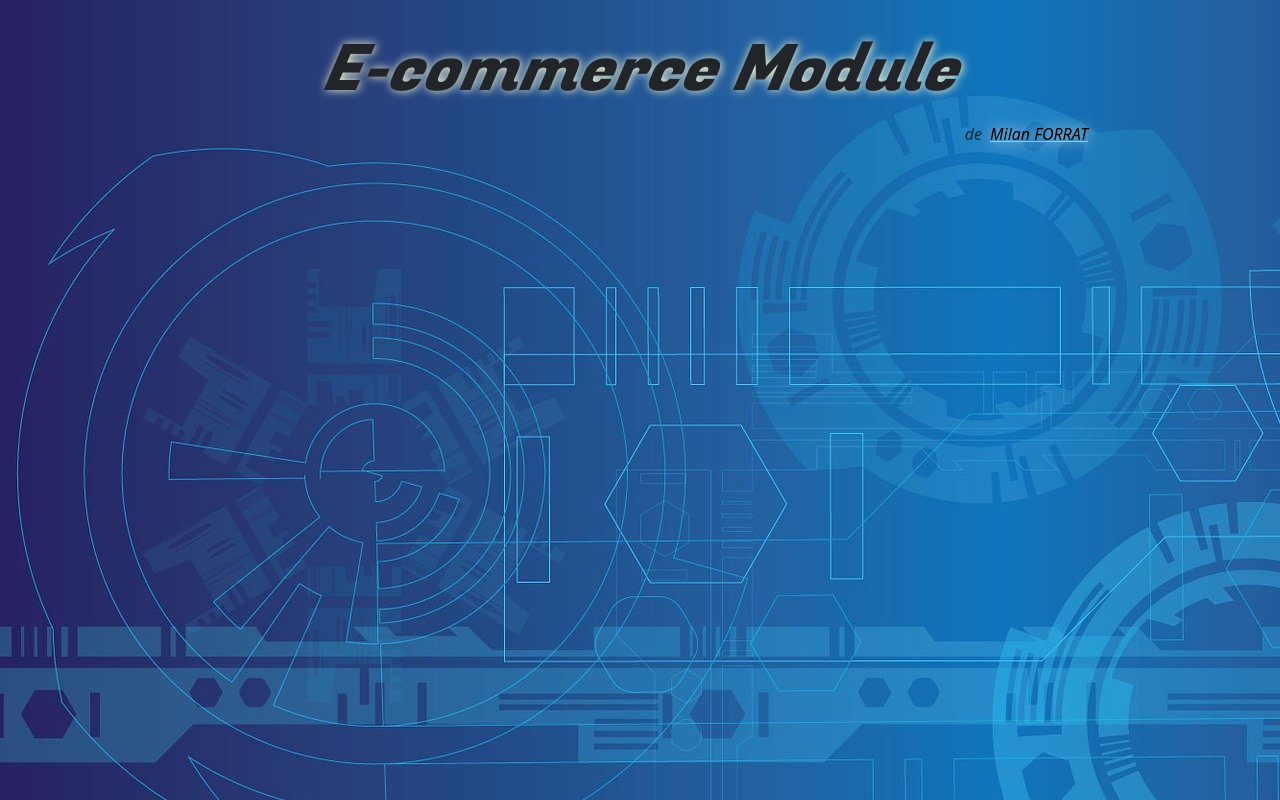
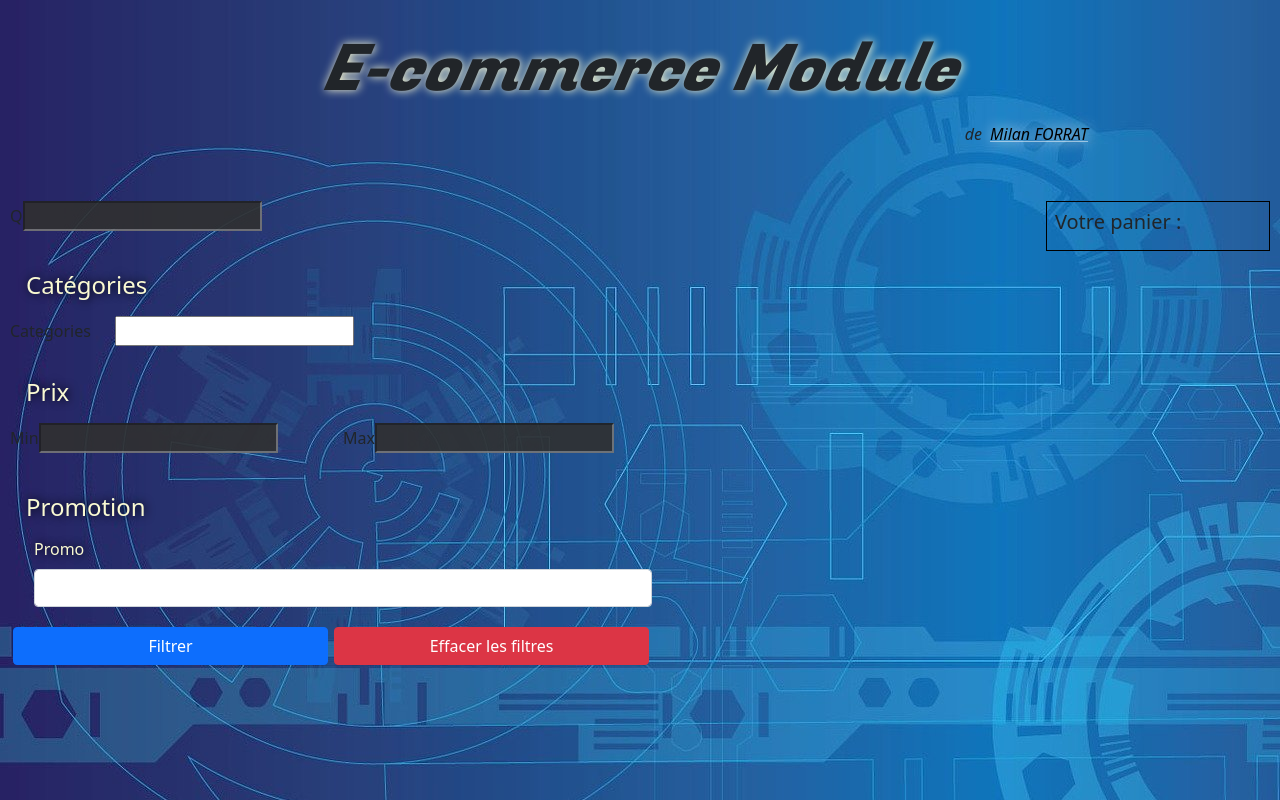
Before and after one commit to MilanForrat/E-commerce-Module, a Symfony app: template templates/product/index.html.twig in a window 1280 px wide. Run offline with Twig, Linux system fonts and the light colour scheme; the template is opened without the code that fills it, so the values that code supplies are empty; form fields are guessed from the names that the template uses; some libraries are stand-ins or nearby versions.

Commit message:
feat: filters and search bar working fine + reset option

```diff
--- a/composer.json
+++ b/composer.json
@@ -13,6 +13,7 @@
         "doctrine/doctrine-fixtures-bundle": "^3.4",
         "doctrine/doctrine-migrations-bundle": "^3.0",
         "doctrine/orm": "^2.8",
+        "knplabs/knp-paginator-bundle": "^5.4",
         "phpdocumentor/reflection-docblock": "^5.2",
         "sensio/framework-extra-bundle": "^5.1",
         "symfony/asset": "5.2.*",
--- a/config/bundles.php
+++ b/config/bundles.php
@@ -16,4 +16,5 @@ return [
     Nelmio\Alice\Bridge\Symfony\NelmioAliceBundle::class => ['dev' => true, 'test' => true],
     Fidry\AliceDataFixtures\Bridge\Symfony\FidryAliceDataFixturesBundle::class => ['dev' => true, 'test' => true],
     Hautelook\AliceBundle\HautelookAliceBundle::class => ['dev' => true, 'test' => true],
+    Knp\Bundle\PaginatorBundle\KnpPaginatorBundle::class => ['all' => true],
 ];
--- a/public/css/style.css
+++ b/public/css/style.css
@@ -1,6 +1,18 @@
 /*     GENERAL      */
 body{
   background-image: url(../images/background.jpg);
+}
+.container{
+  margin: 0 3vw 0 3vw;
+}
+.grid-container{
+  display: grid;
+  grid-gap: 15px;
+  padding: 10px;
+  grid-template-areas:
+  'header header header header header header'
+  'menu main main main main right'
+  'menu footer footer footer footer footer';
 }
 a{
   text-decoration: underline;
@@ -14,6 +26,7 @@ a:hover{
 /*     HEADER      */
 .top-header{
   text-align: center;
+  grid-area: header;
 }
 .top-header_title{
   margin: 2rem auto 1rem auto;
@@ -34,6 +47,9 @@ a:hover{
   text-shadow: rgb(255, 255, 255) 1px 0 15px;
 }
 /*     CARDS      */
+.main{
+  grid-area: main;
+}
 .grid{
   display: grid;
   grid-template-columns: repeat(3, 1fr);
@@ -46,7 +62,7 @@ a:hover{
   font-size: 1.4rem;
   text-shadow: rgb(0, 0, 0) 1px 0 10px;
 }
-.card-price{
+.card-price_number{
   font-weight: bold;
   font-size: 1.3rem;
   color: rgb(196, 232, 255);
@@ -62,10 +78,77 @@ a:hover{
   opacity: 0.8;
   background-color: #303030;
 }
+.card-promo_text{
+  font-size: smaller;
+  padding-top: 0.3rem;
+}
+.card-price{
+  display: flex;
+  justify-content: flex-end;
 
+}
+.card-categories{
+  color: rgb(141, 187, 201);
+  text-shadow: rgb(0, 0, 0) 1px 0 10px;
+}
 /*     FILTERS      */
-.filter{
+.menu{
+  grid-area: menu;
+}
+.filter_form{
   display: block;
   position: sticky;
-  top: 20px
+  top: 20px;
+
 }
+.filter-categories_title, .filter-prix_title, .filter-promo_title{
+  color: lightgoldenrodyellow;
+  text-shadow: rgb(0, 0, 0) 1px 0 10px;
+  margin: 1rem;
+}
+.filter-categories_input, .filter-promo_input{
+  color: lightgoldenrodyellow;
+  text-shadow: rgb(0, 0, 0) 1px 0 10px;
+  margin-left: 1.5rem;
+  margin-bottom: 1rem;
+}
+.form-group {
+  color: lightgoldenrodyellow;
+  text-shadow: rgb(0, 0, 0) 1px 0 10px;
+  margin-left: 1.5rem;
+}
+.filter-price-min_input, .filter-price-max_input, .filter-search_input{
+  opacity: 0.9;
+  margin-bottom: 0.5rem;
+  background-color: #303030;
+}
+.filter-price-min_input:focus, .filter-price-max_input:focus, .filter-search_input:focus{
+  background-color: #303030;
+  color: lightgoldenrodyellow;
+}
+
+.filter-price-min_input::placeholder, .filter-price-max_input::placeholder, .filter-search_input::placeholder{
+  color: lightgoldenrodyellow !important;
+}
+.filter-search_input{
+  margin-bottom: 1.5rem;
+}
+.submit-buttons{
+  display: flex;
+}
+.submit-buttons_filter{
+  width: 50%;
+  margin: 0.2rem
+}
+.submit-buttons_reset{
+  width: 50%;
+  margin: 0.2rem
+}
+/*    RIGHT     */
+.right{
+    grid-area: right;
+}
+.panier{
+  border: 1px solid black;
+  padding: 0.5rem;
+}
--- a/src/DataFixtures/AppFixtures.php
+++ b/src/DataFixtures/AppFixtures.php
@@ -18,15 +18,17 @@ class AppFixtures extends Fixture
         for($i = 0; $i < 10; $i++){
             $category = new Category();
             $category->setName($faker->name);
+            $manager->persist($category); // on persist en boucle
         }
 
         for($i = 0; $i < 100; $i++){
             $product = new Product();
-            $product->setName($faker->name);
-            $product->setPrice($faker->numberBetween($min = 15, $max = 999));
+            $product->setName($faker->lastName);
+            $product->setPrice($faker->numberBetween($min = 1, $max = 499));
             $product->setDescription($faker->sentence($nbWords = 10, $variableNbWords = true));
             $product->setContent($faker->text($maxNbChars = 200));
             $product->setImage($faker->imageUrl($width = 290, $height = 180));
+            $product->addCategory($category);
             $manager->persist($product); // on persist en boucle
         }
 
--- a/src/Form/SearchForm.php
+++ b/src/Form/SearchForm.php
@@ -34,14 +34,14 @@ class SearchForm extends AbstractType{
                 'label' => false,
                 'required' => false,
                 'attr' => [
-                    'placeholder' => 'Prix Minimum'
+                    'placeholder' => 'Prix Min.'
                 ]
             ])
             ->add('max', NumberType::class,[
                 'label' => false,
                 'required' => false,
                 'attr' => [
-                    'placeholder' => 'Prix Max'
+                    'placeholder' => 'Prix Max.'
                 ]
             ])
             ->add('promo', CheckboxType::class,[
--- a/templates/product/_filter.html.twig
+++ b/templates/product/_filter.html.twig
@@ -1,3 +1,28 @@
-{{ form_start(form, {attr: {class: 'filter'}}) }}
+{{ form_start(form, {attr: {class: 'filter_form'}}) }}
+    {{ form_row(form.q, {attr: {class: 'filter-search_input'}}) }}  <!-- on personnalise le design du formulaire 'q' étant la variable de la barre de recherche -->
 
-{{ form_end(form)  }}
+    <h4 class="filter-categories_title">Catégories</h4>
+    {{ form_row(form.categories, {attr: {class: 'filter-categories_input'}}) }}
+
+    <h4 class="filter-prix_title">Prix</h4>
+    <div class="row">
+        <div class="col-md-6">
+            {{ form_row(form.min, {attr: {class: 'filter-price-min_input'}}) }}
+        </div>
+        <div class="col-md-6">
+            {{ form_row(form.max, {attr: {class: 'filter-price-max_input'}}) }}
+        </div>
+    </div>
+
+    <h4 class="filter-promo_title">Promotion</h4>
+    <div class="filter-promo_input">
+        {{ form_row(form.promo) }}
+    </div>
+
+    <div class="submit-buttons">
+        <button type="submit" class="btn btn-primary submit-buttons_filter w-60">Filtrer</button>
+        <button type="reset" class="btn btn-danger submit-buttons_reset ">Effacer les filtres</button>
+    </div>
+
+
+{{ form_end(form) }}
--- /dev/null
+++ b/templates/product/_pub.html.twig
@@ -0,0 +1,3 @@
+<div class="panier">
+    <h5>Votre panier :</h5>
+</div>
--- a/templates/product/index.html.twig
+++ b/templates/product/index.html.twig
@@ -3,19 +3,19 @@
 {% block title %}Tous nos produits{% endblock %}
 
 {% block body %}
-    <div class="container">
-        <div class="row">
-            <div class="col-md-3">
+    <div class="grid-container">
+        <div class="menu">
             {% include 'product/_filter.html.twig' with {form: form} only %}
         </div>
-            <div class="col-md-9">
+        <div class="main">
             <div class="grid">
                 {% for product in products %}
                     {% include 'product/_card.html.twig' with {product: product} only %}
                 {% endfor %}
             </div>
         </div>
+        <div class="right">
+            {% include 'product/_pub.html.twig' %}
         </div>
-
     </div>
 {% endblock %}
```
Also changed, not shown: migrations/Version20210122135351.php (added, +39 -0 lines), src/Controller/ProductController.php (+8 -3 lines), src/Repository/ProductRepository.php (+38 -2 lines), templates/product/_card.html.twig (+10 -3 lines), public/images/background-2.jpg (added), public/images/right-side.jpg (added), 3 other files. Lines whose indentation alone changed are shown as unchanged.
